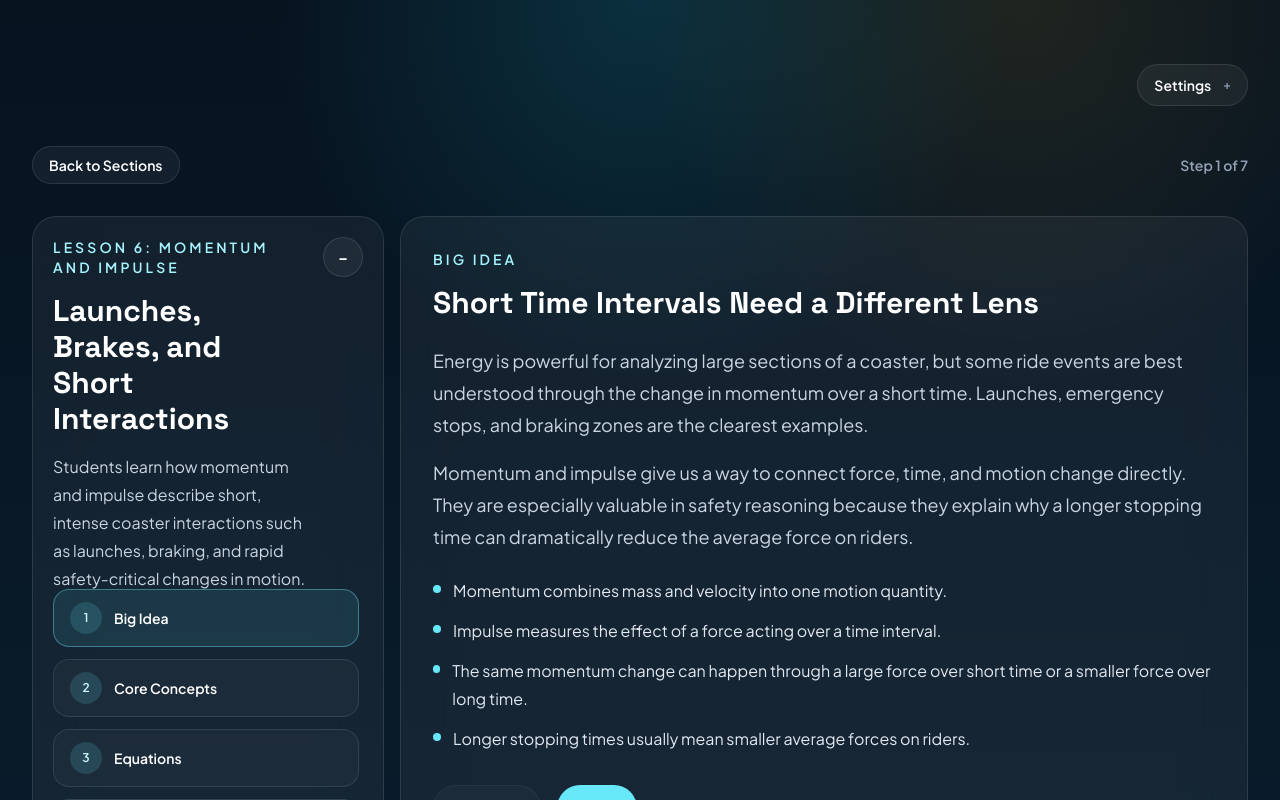
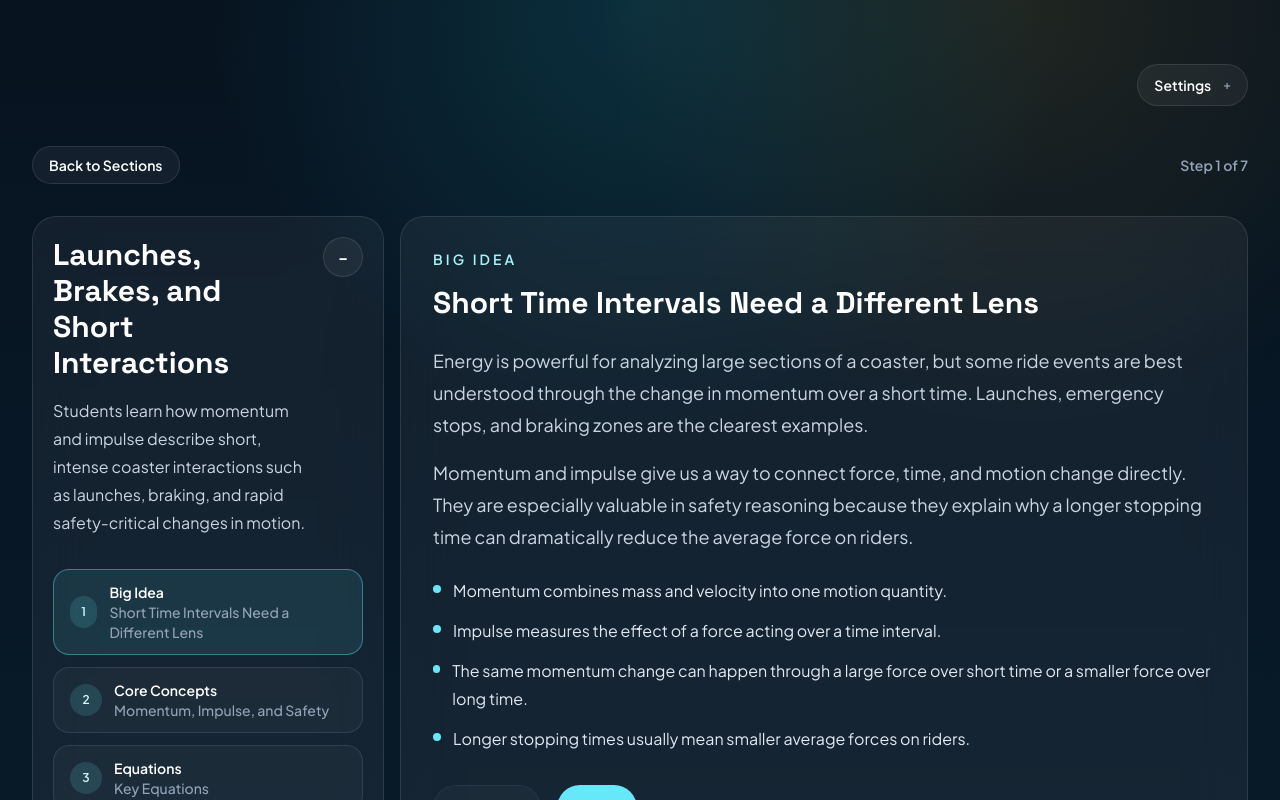
Before and after one commit to Devbevkev/coasterphysics, a React (Vite) app: page / in a window 1280 px wide. Both pictures are taken after a click on the button 640 px from the left and 1619 px from the top of the page. Shown: the top 800 px of the page. Built offline with nearby package versions, Linux system fonts and the light colour scheme.

Commit message:
Polish lesson sidebar and question behavior

```diff
--- a/src/App.jsx
+++ b/src/App.jsx
@@ -1972,6 +1972,7 @@ const LessonView = ({
   const [tocOpen, setTocOpen] = useState(true);
   const [selectedPracticeChoice, setSelectedPracticeChoice] = useState(null);
   const [practiceChecked, setPracticeChecked] = useState(false);
+  const [practiceUnlocked, setPracticeUnlocked] = useState(false);
   const [quizIndex, setQuizIndex] = useState(0);
   const [selectedQuizChoice, setSelectedQuizChoice] = useState(null);
   const [quizChecked, setQuizChecked] = useState(false);
@@ -1989,6 +1990,7 @@ const LessonView = ({
   useEffect(() => {
     setSelectedPracticeChoice(null);
     setPracticeChecked(false);
+    setPracticeUnlocked(false);
   }, [step.id]);
 
   useEffect(() => {
@@ -2012,6 +2014,7 @@ const LessonView = ({
     }
 
     setPracticeChecked(true);
+    setPracticeUnlocked(true);
   };
 
   const handleQuizAdvance = () => {
@@ -2062,7 +2065,7 @@ const LessonView = ({
             : "5.25rem minmax(0,1fr)",
         }}
       >
-        <aside className={`${panelClass} overflow-hidden lg:sticky lg:top-8 lg:max-h-[calc(100vh-4rem)] p-4 sm:p-5`}>
+        <aside className={`${panelClass} lg:sticky lg:top-8 lg:self-start p-4 sm:p-5`}>
           <div className={`flex ${tocOpen ? "items-start justify-between gap-4" : "flex-col items-center gap-4"}`}>
             <div
               className={`transition-all duration-300 ease-out ${
@@ -2071,10 +2074,7 @@ const LessonView = ({
                   : "max-h-0 overflow-hidden opacity-0 pointer-events-none"
               }`}
             >
-              <p className={`text-sm font-semibold uppercase tracking-[0.22em] ${accentLabelClass}`}>
-                {lesson.title}
-              </p>
-              <h2 className={`mt-4 font-display text-3xl font-semibold ${titleClass}`}>
+              <h2 className={`font-display text-3xl font-semibold ${titleClass}`}>
                 {lesson.subtitle}
               </h2>
               <p className={`mt-4 text-base leading-7 ${copyClass}`}>{lesson.goal}</p>
@@ -2096,7 +2096,7 @@ const LessonView = ({
           <div
             className={`transition-all duration-300 ease-out ${
               tocOpen
-                ? "mt-8 max-h-[min(40rem,calc(100vh-16rem))] overflow-y-auto pr-1 opacity-100"
+                ? "mt-8 opacity-100"
                 : "mt-0 max-h-0 overflow-hidden opacity-0 pointer-events-none"
             }`}
           >
@@ -2127,6 +2127,7 @@ const LessonView = ({
                       </span>
                       <div className="min-w-0">
                         <p className={`text-sm font-semibold break-words ${titleClass}`}>{item.label}</p>
+                        <p className={`text-sm break-words ${mutedClass}`}>{item.title}</p>
                       </div>
                     </div>
                   </button>
@@ -2139,7 +2140,7 @@ const LessonView = ({
             className={`transition-all duration-300 ease-out ${
               tocOpen
                 ? "max-h-0 overflow-hidden opacity-0 pointer-events-none"
-                : "mt-2 max-h-[min(40rem,calc(100vh-10rem))] overflow-y-auto opacity-100"
+                : "mt-2 opacity-100"
             }`}
           >
             <div className="flex flex-col items-center gap-3 py-0.5">
@@ -2313,8 +2314,9 @@ const LessonView = ({
                       key={choice}
                       type="button"
                       onClick={() => {
-                        if (!practiceChecked) {
-                          setSelectedPracticeChoice(index);
+                        setSelectedPracticeChoice(index);
+                        if (practiceChecked && selectedPracticeChoice !== index) {
+                          setPracticeChecked(false);
                         }
                       }}
                       className={`rounded-2xl border px-4 py-4 text-left transition ${
@@ -2404,8 +2406,9 @@ const LessonView = ({
                       key={choice}
                       type="button"
                       onClick={() => {
-                        if (!quizChecked) {
-                          setSelectedQuizChoice(index);
+                        setSelectedQuizChoice(index);
+                        if (quizChecked && selectedQuizChoice !== index) {
+                          setQuizChecked(false);
                         }
                       }}
                       className={`rounded-2xl border px-4 py-4 text-left transition ${
@@ -2494,12 +2497,12 @@ const LessonView = ({
               }
               disabled={
                 isLastStep ||
-                (step.practice && !practiceChecked) ||
+                (step.practice && !practiceUnlocked) ||
                 (step.id === "quiz" && !quizComplete)
               }
               className={`inline-flex items-center justify-center rounded-full px-6 py-3 text-sm font-semibold text-slate-950 transition ${
                 isLastStep ||
-                (step.practice && !practiceChecked) ||
+                (step.practice && !practiceUnlocked) ||
                 (step.id === "quiz" && !quizComplete)
                   ? "cursor-not-allowed opacity-50"
                   : "hover:bg-cyan-200"
```
